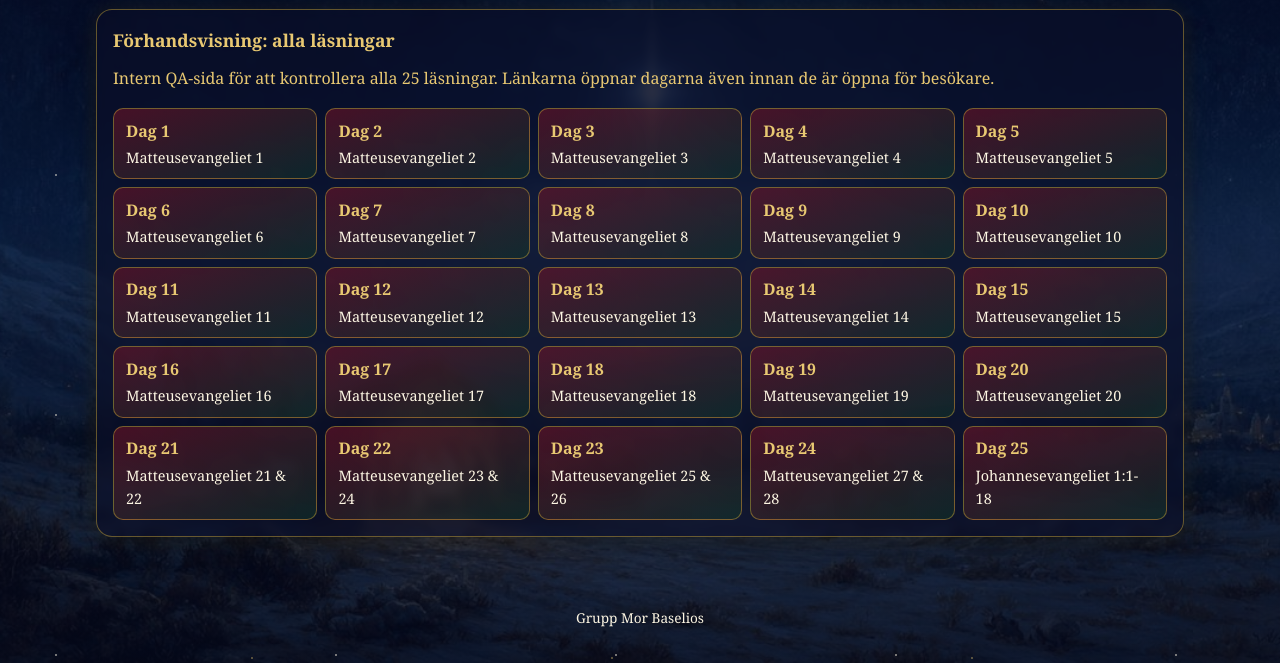
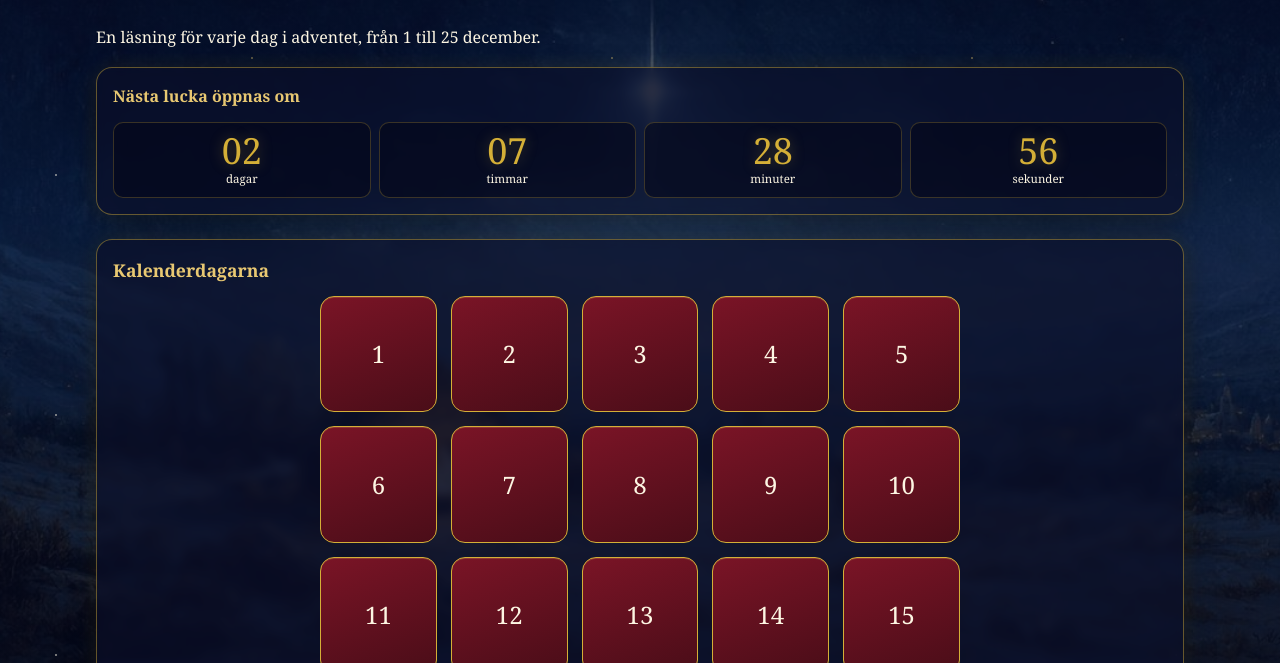
Before and after one commit to Gabrielstaifo/Julkalender2026MB, a plain HTML site: page preview.html in a window 1280 px wide. Shown: the part 137-800 px from the top of the page. Drawn offline with Linux system fonts and the light colour scheme.

Commit message:
Make preview page identical to live calendar with all doors open

```diff
--- a/css/style.css
+++ b/css/style.css
@@ -939,79 +939,6 @@ main,
   text-align: center;
 }
 
-/* ---- Hidden QA preview index ---- */
-
-.page-preview main {
-  padding-bottom: 2rem;
-}
-
-.preview-card {
-  padding: 1rem;
-}
-
-.preview-intro {
-  margin: 0 0 1rem;
-  color: var(--soft-gold);
-}
-
-.preview-index {
-  display: grid;
-  grid-template-columns: repeat(2, minmax(0, 1fr));
-  gap: 0.5rem;
-}
-
-.preview-index__item {
-  display: flex;
-  flex-direction: column;
-  gap: 0.1rem;
-  min-width: 0;
-  padding: 0.6rem 0.75rem;
-  border: 1px solid var(--border-gold);
-  border-radius: 10px;
-  background: linear-gradient(160deg, rgba(122, 20, 38, 0.55), rgba(18, 55, 42, 0.55));
-  color: var(--warm-white);
-  text-decoration: none;
-}
-
-a.preview-index__item:hover,
-a.preview-index__item:focus-visible {
-  border-color: var(--gold);
-  box-shadow: 0 0 0 3px rgba(212, 175, 55, 0.35);
-}
-
-.preview-index__item--missing {
-  border-style: dashed;
-  opacity: 0.65;
-  cursor: not-allowed;
-}
-
-.preview-index__day {
-  color: var(--soft-gold);
-  font-weight: 700;
-}
-
-.preview-index__ref {
-  overflow-wrap: anywhere;
-  font-size: 0.9rem;
-}
-
-.preview-index__ref.is-placeholder {
-  font-style: italic;
-  opacity: 0.8;
-}
-
-@media (min-width: 560px) {
-  .preview-index {
-    grid-template-columns: repeat(3, minmax(0, 1fr));
-  }
-}
-
-@media (min-width: 900px) {
-  .preview-index {
-    grid-template-columns: repeat(5, minmax(0, 1fr));
-  }
-}
-
 @media (max-width: 699px) {
   /* Keep the Nativity scene in frame on narrow screens. */
   .sky::before {
--- a/js/app.js
+++ b/js/app.js
@@ -34,10 +34,6 @@
     locked: 'Låst',
     previewAll: 'Förhandsvisning: alla dagar',
     previewDay: 'Förhandsvisning: dag {day}',
-    previewQa: 'Förhandsvisning (QA): alla dagar är öppna.',
-    previewIndexTitle: 'Förhandsvisning: alla läsningar',
-    previewIndexIntro: 'Intern QA-sida för att kontrollera alla 25 läsningar. Länkarna öppnar dagarna även innan de är öppna för besökare.',
-    previewMissing: 'saknas',
     rehearsalNotice: 'Testversion för kollegor: luckorna öppnas 23–30 november.',
     backHome: 'Till startsidan',
     previous: 'Föregående dag',
@@ -196,9 +192,11 @@
 
   var preview = readPreview();
 
-  // Hidden QA flag from preview.html: bypass the rehearsal and open all 25 days.
+  // Hidden preview mode: preview.html marks its body, and links carry ?qa=1.
+  // It looks like the live site but opens all 25 days.
   function readQa() {
-    return new URLSearchParams(window.location.search).get('qa') === '1';
+    if (new URLSearchParams(window.location.search).get('qa') === '1') return true;
+    return !!(document.body && document.body.getAttribute('data-preview-all') === '1');
   }
 
   var qa = readQa();
@@ -304,11 +302,6 @@
   function initPreviewNotice() {
     var notice = document.getElementById('preview-notice');
     if (!notice) return;
-    if (qa) {
-      notice.textContent = t('previewQa');
-      notice.hidden = false;
-      return;
-    }
     if (preview !== null) {
       var key = preview === 'all' ? 'previewAll' : 'previewDay';
       notice.textContent = t(key, { day: displayDay(preview) });
--- a/js/preview.js
+++ /dev/null
@@ -1,63 +0,0 @@
-/*
- * Hidden QA page: compact index of all 25 readings.
- * Links use ?qa=1 so every day opens even during the colleague rehearsal.
- */
-(function () {
-  'use strict';
-
-  var Calendar = window.Calendar;
-  var index = document.getElementById('preview-index');
-  if (!Calendar || !index) return;
-
-  function createElement(tag, className, text) {
-    var element = document.createElement(tag);
-    if (className) element.className = className;
-    if (text != null) element.textContent = text;
-    return element;
-  }
-
-  function isMissing(value) {
-    return typeof value !== 'string' || !value.trim() || value.trim().indexOf('[MISSING') === 0;
-  }
-
-  function renderIndex(entries) {
-    index.replaceChildren();
-    for (var day = 1; day <= Calendar.TOTAL_DAYS; day += 1) {
-      var entry = entries.find(function (item) { return item && item.day === day; });
-      var item = document.createElement(entry ? 'a' : 'span');
-      item.className = 'preview-index__item' + (entry ? '' : ' preview-index__item--missing');
-
-      if (entry) {
-        item.href = 'day.html?day=' + day + '&qa=1';
-      } else {
-        item.setAttribute('aria-disabled', 'true');
-      }
-
-      item.appendChild(createElement('span', 'preview-index__day', Calendar.t('dayLabel', { day: day })));
-      var reference = createElement(
-        'span',
-        'preview-index__ref',
-        entry && !isMissing(entry.ref_sv) ? entry.ref_sv : Calendar.t('previewMissing')
-      );
-      if (entry && isMissing(entry.ref_sv)) reference.classList.add('is-placeholder');
-      item.appendChild(reference);
-      index.appendChild(item);
-    }
-  }
-
-  function showError() {
-    index.replaceChildren();
-    index.appendChild(createElement('p', 'notice', Calendar.t('loadError')));
-  }
-
-  fetch('data/readings.json')
-    .then(function (response) {
-      if (!response.ok) throw new Error('HTTP ' + response.status);
-      return response.json();
-    })
-    .then(function (entries) {
-      if (!Array.isArray(entries)) throw new Error('Invalid readings data');
-      renderIndex(entries);
-    })
-    .catch(showError);
-})();
--- a/preview.html
+++ b/preview.html
@@ -4,16 +4,15 @@
   <meta charset="utf-8">
   <meta name="viewport" content="width=device-width, initial-scale=1">
   <meta name="color-scheme" content="dark">
-  <meta name="description" content="Intern förhandsvisning av alla läsningar.">
   <meta name="robots" content="noindex">
-  <title>Förhandsvisning: alla läsningar</title>
+  <meta name="description" content="Mor Baselios gruppen">
+  <title>Läsningsschema inför den heliga julfastan</title>
   <link rel="icon" type="image/png" href="assets/logo.png">
   <link rel="stylesheet" href="css/style.css">
   <script src="js/progress.js" defer></script>
   <script src="js/app.js" defer></script>
-  <script src="js/preview.js" defer></script>
 </head>
-<body class="page-preview">
+<body class="page-home" data-preview-all="1">
   <a class="skip-link" href="#main" data-i18n="skipToContent">Hoppa till innehållet</a>
   <div class="sky" aria-hidden="true"></div>
 
@@ -32,10 +31,45 @@
   <main id="main">
     <p id="preview-notice" class="preview-notice" hidden></p>
 
-    <section class="card preview-card" aria-labelledby="preview-heading">
-      <h2 id="preview-heading" class="section-title" data-i18n="previewIndexTitle"></h2>
-      <p class="preview-intro" data-i18n="previewIndexIntro"></p>
-      <div id="preview-index" class="preview-index"></div>
+    <section id="saying-card" class="saying-card" aria-labelledby="saying-heading" hidden>
+      <h2 id="saying-heading" class="saying-card__heading" data-i18n="sayingTitle"></h2>
+      <div class="saying-card__body">
+        <blockquote class="saying saying--sv" lang="sv" dir="ltr">
+          <p id="saying-text" class="saying__text"></p>
+        </blockquote>
+      </div>
+    </section>
+
+    <div class="intro">
+      <p data-i18n="intro"></p>
+    </div>
+
+    <section class="countdown" aria-labelledby="countdown-heading">
+      <h2 id="countdown-heading" class="countdown__heading" data-i18n="countdownTitle"></h2>
+      <div id="countdown" class="countdown__timer" role="timer" aria-live="off">
+        <div class="unit">
+          <span id="cd-days" class="unit__value">--</span>
+          <span class="unit__label" data-i18n="days"></span>
+        </div>
+        <div class="unit">
+          <span id="cd-hours" class="unit__value">--</span>
+          <span class="unit__label" data-i18n="hours"></span>
+        </div>
+        <div class="unit">
+          <span id="cd-minutes" class="unit__value">--</span>
+          <span class="unit__label" data-i18n="minutes"></span>
+        </div>
+        <div class="unit">
+          <span id="cd-seconds" class="unit__value">--</span>
+          <span class="unit__label" data-i18n="seconds"></span>
+        </div>
+      </div>
+      <p id="countdown-message" class="countdown__message" aria-live="polite" hidden></p>
+    </section>
+
+    <section class="calendar card" aria-labelledby="calendar-heading">
+      <h2 id="calendar-heading" class="section-title" data-i18n="calendarTitle"></h2>
+      <div id="calendar-grid" class="grid"></div>
     </section>
   </main>
 
```
Also changed, not shown: index.html (+1 -1 lines).
